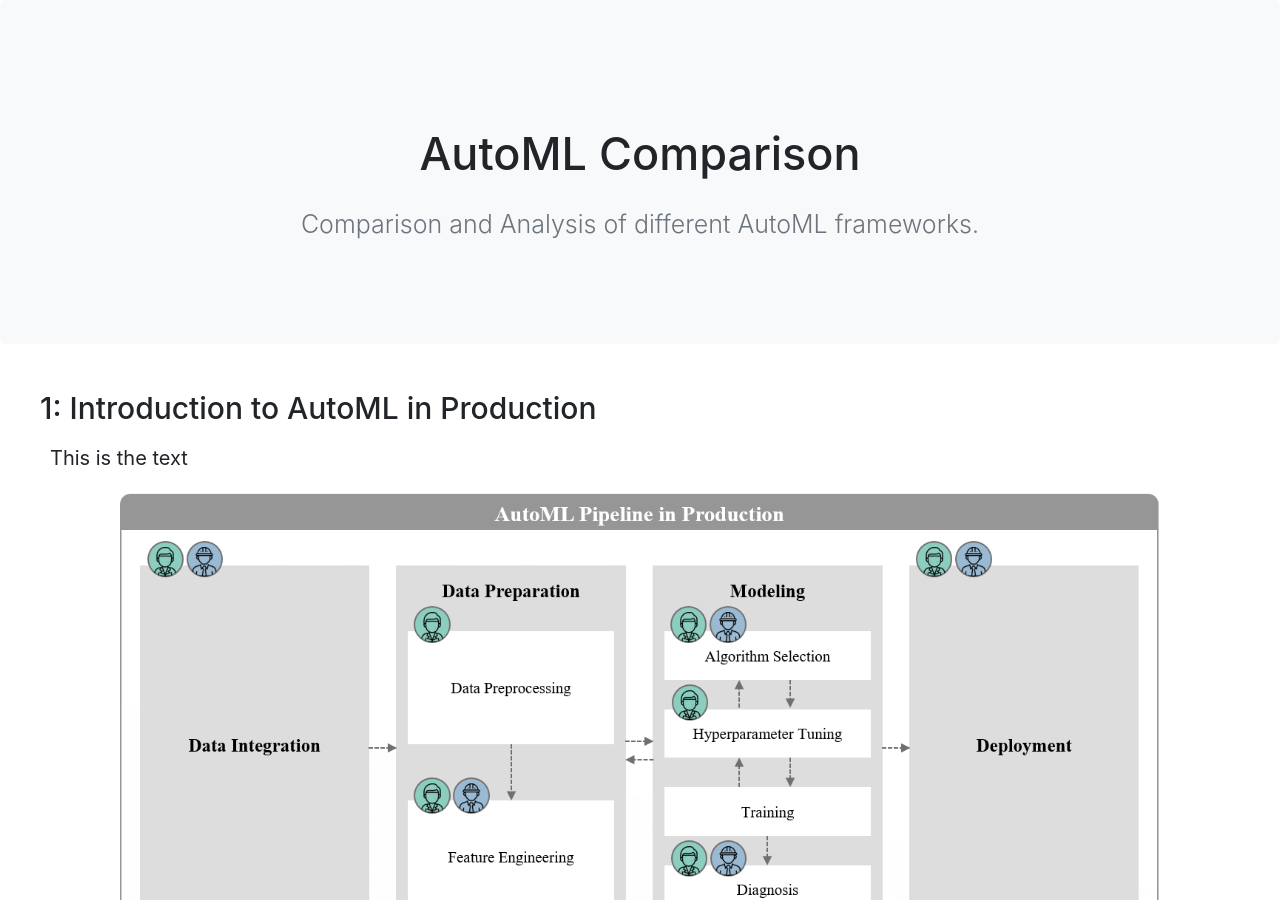
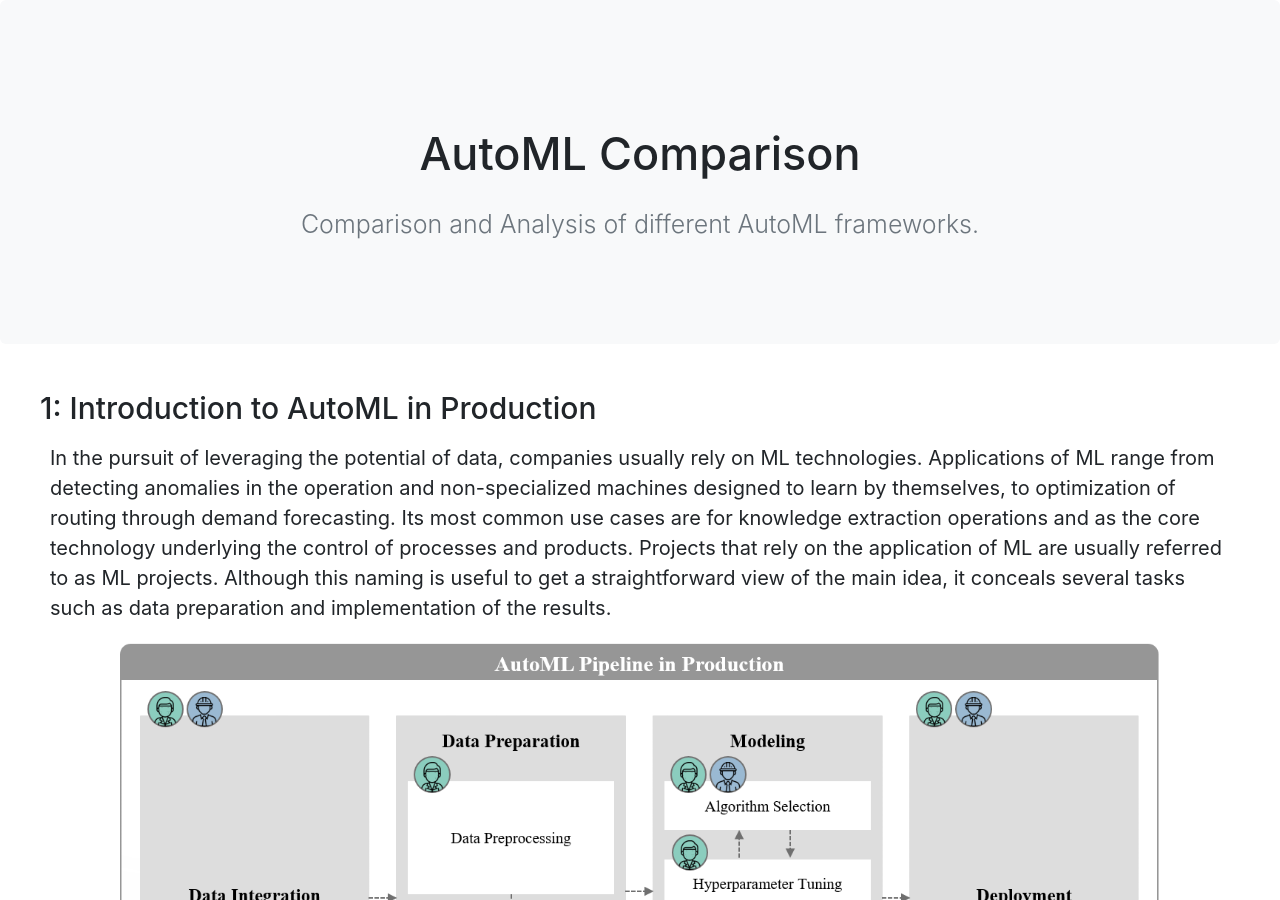
Before and after one commit to jonathankrauss/AutoML-Benchmark, a Jekyll site: the page built from README.md, in a window 1280 px wide and 900 px high. Built offline with Jekyll 4.4.1, drawn with Linux system fonts in a browser that asks for light colours; our own code applies the rules of GitHub Pages for plain Markdown files; comment, search, counter and statistics services are not loaded.

Commit message:
Update default.html

```diff
--- a/_layouts/default.html
+++ b/_layouts/default.html
@@ -55,7 +55,9 @@
    <!-- Here starts Chapter 1 -->
   <section class= "center ph4">
     <h2> 1: Introduction to AutoML in Production </h2>
-    <p class = "ph2"> This is the text </p>
+    <p class = "ph2">In the pursuit of leveraging the potential of data, companies usually rely on ML technologies. Applications of ML range from detecting anomalies in the operation and non-specialized machines designed to learn by themselves, to optimization of routing through demand forecasting. Its most common use cases are for knowledge extraction operations and as the core technology underlying the control of processes and products.
+Projects that rely on the application of ML are usually referred to as ML projects. Although this naming is useful to get a straightforward view of the main idea, it conceals several tasks such as data preparation and implementation of the results.
+</p>
   </section>
   <div class="ph4">
     <section class="pb3 ph5">
```
